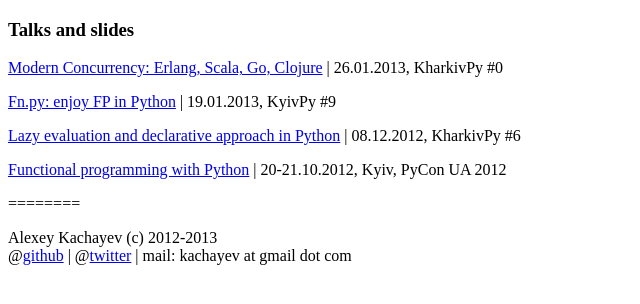
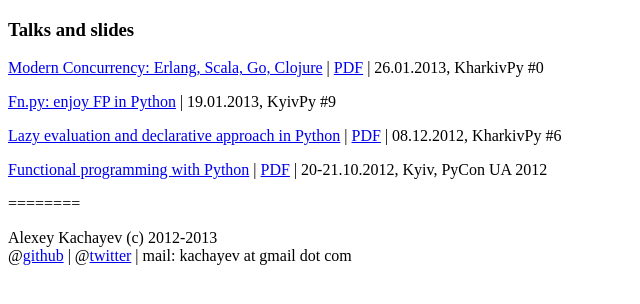
Before and after one commit to kachayev/talks, a plain HTML site: page index.html in a window 1280 px wide. Shown: the whole page, without its empty margins (0-640 px from the left). Drawn offline with Linux system fonts and the light colour scheme.

Commit message:
Add links to PDF files

```diff
--- a/index.html
+++ b/index.html
@@ -6,16 +6,16 @@
 <body>
     <h3>Talks and slides</h3>
     <p>
-        <a href="kharkivpy%230/index.html#/">Modern Concurrency: Erlang, Scala, Go, Clojure</a> | 26.01.2013, KharkivPy #0
+        <a href="kharkivpy%230/index.html#/">Modern Concurrency: Erlang, Scala, Go, Clojure</a> | <a href="https://github.com/kachayev/talks/raw/master/kharkivpy%230/Kachayev_Modern_Concurrency.pdf">PDF</a> | 26.01.2013, KharkivPy #0
     </p>
     <p>
         <a href="kyivpy%239/index.html#/">Fn.py: enjoy FP in Python</a> | 19.01.2013, KyivPy #9
     </p>
     <p>
-        <a href="kharkivpy%236/index.html">Lazy evaluation and declarative approach in Python</a> | 08.12.2012, KharkivPy #6
+        <a href="kharkivpy%236/index.html">Lazy evaluation and declarative approach in Python</a> | <a href="https://github.com/kachayev/talks/raw/master/kharkivpy%236/Kachayev_Lazy_evaluation_in_Python.pdf">PDF</a> | 08.12.2012, KharkivPy #6
     </p>
     <p>
-        <a href="uapycon2012/index.html">Functional programming with Python</a> | 20-21.10.2012, Kyiv, PyCon UA 2012
+        <a href="uapycon2012/index.html">Functional programming with Python</a> | <a href="https://github.com/kachayev/talks/raw/master/uapycon2012/Kachayev_Functional_Programming_with_Python.pdf">PDF</a> | 20-21.10.2012, Kyiv, PyCon UA 2012
     </p>
     <p>
         ========
```
